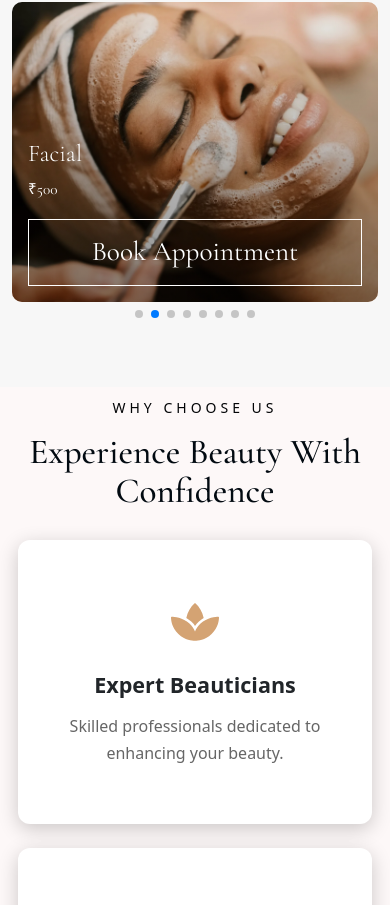
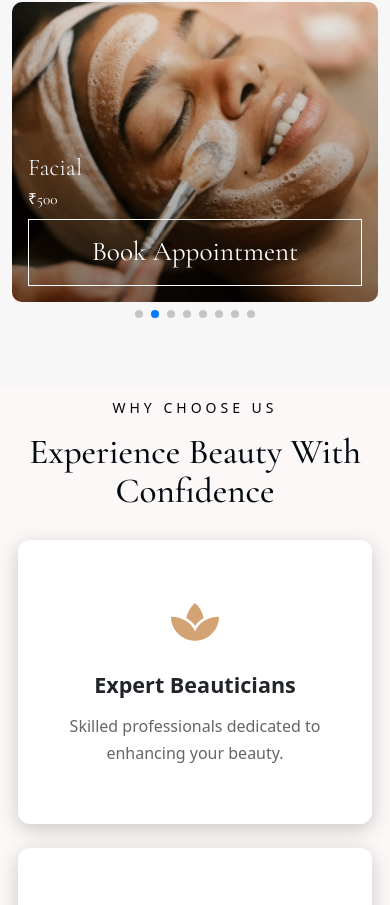
Before and after one commit to savio-123/Angels-Parlour-Frontend, a React (Vite) app: page / in a window 390 px wide. Shown: the part 785-1690 px from the top of the page. Built offline with nearby package versions, Linux system fonts and the light colour scheme.

Commit message:
fixed teh form size

```diff
--- a/src/styles/Home.css
+++ b/src/styles/Home.css
@@ -242,7 +242,7 @@
 
     font-weight: 300;
 
-    margin-bottom: 12px;
+    margin-bottom: 8px;
 }
 
 
@@ -252,7 +252,7 @@
 
     line-height: 1.7;
 
-    margin-bottom: 26px;
+    margin-bottom: 15px;
 
     max-width: 90%;
 }
@@ -612,7 +612,7 @@
 
         line-height: 1.6;
 
-        margin-bottom: 18px;
+        margin-bottom: 10px;
     }
 
     .service-btn {
@@ -707,7 +707,7 @@
 
         font-size: 1.7rem;
 
-        margin-bottom: 8px;
+        margin-bottom: 4px;
     }
 
     .service-overlay p {
@@ -716,7 +716,7 @@
 
         line-height: 1.6;
 
-        margin-bottom: 18px;
+        margin-bottom: 8px;
     }
 
     .service-btn {
```
